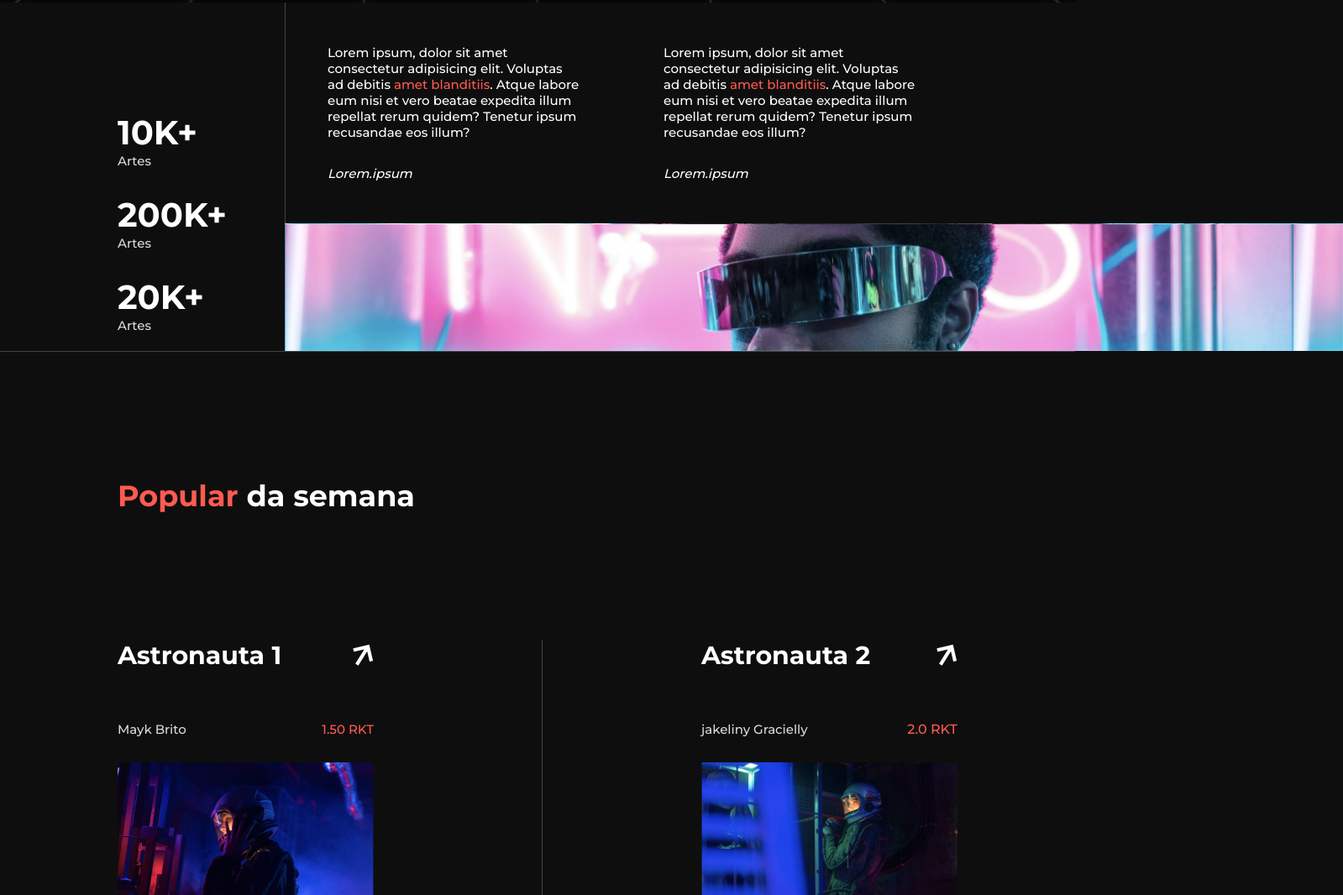
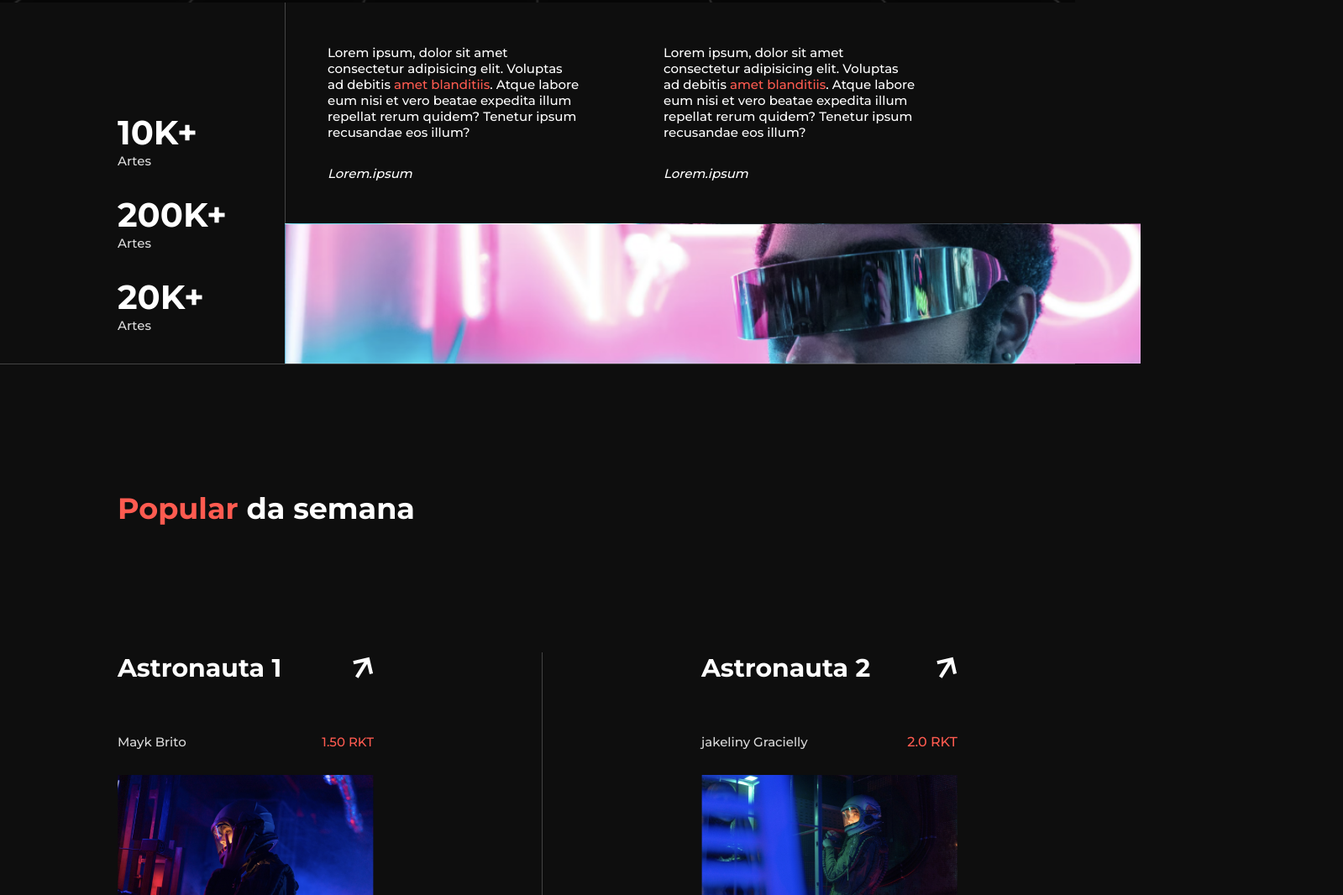
Before and after one commit to Magnun25/rocket_nfts, a plain HTML site: page index.html in a window 1280 px wide. Shown: the part 941-2007 px from the top of the page at 84% size, 1599 px wide, since content can reach past the window. Drawn offline with Linux system fonts and the light colour scheme.

Commit message:
Update style.css

```diff
--- a/style.css
+++ b/style.css
@@ -391,14 +391,22 @@ footer button {
     border: none;
 }
 
-@media (max-width:1400px) {
+@media (max-width:1680px) {
     #banner {
-        background-size: 1200px;
-        height: 150px;
+        width: 142%;
+        background-size: 1400px;
+        height: 175px;
     }
 }
 
-@media (max-width:1100px) {
+@media (max-width:1440px) {
+    #banner {
+        width: 127%;
+        background-size: 1300px;
+        height: 165px;
+    }
+}
+@media (max-width:1024px) {
 
     #bg-container-a {
         background: url(assets/background.png) no-repeat center / 2000px;
@@ -484,7 +492,7 @@ footer button {
         max-width: 800px;
         height: 100px;
     }
-
+}
 @media (max-width: 700px) {
 
     h2 {
```
